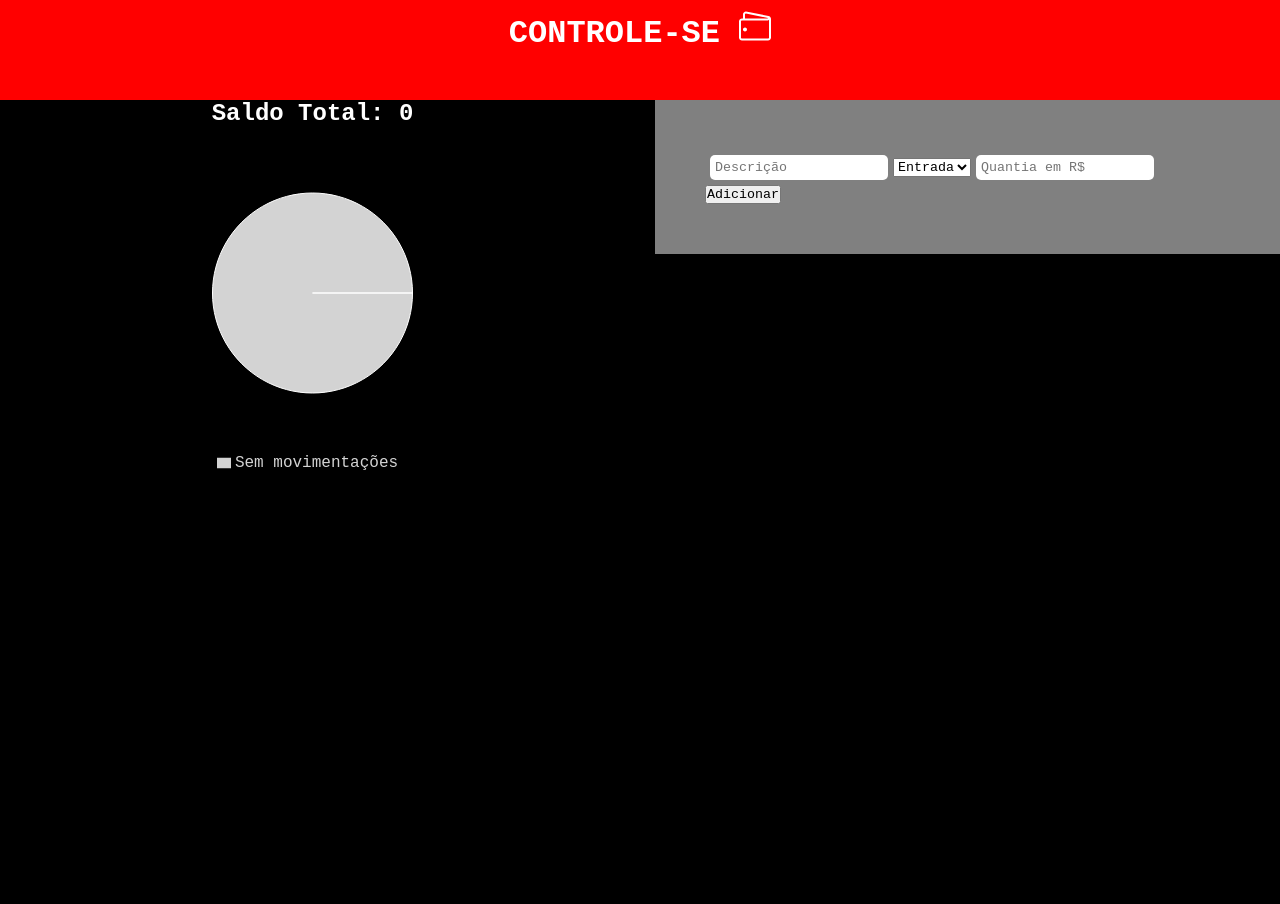
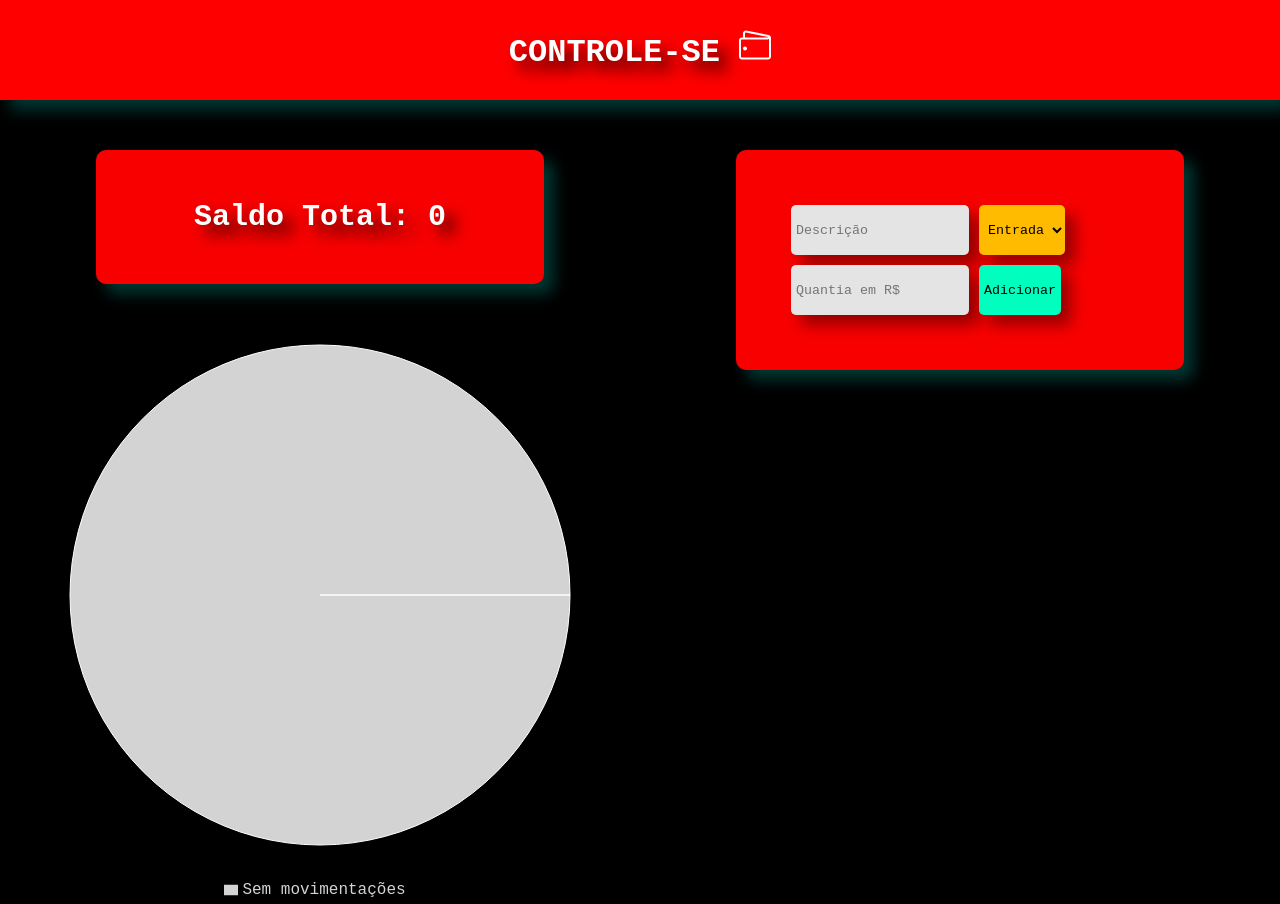
Before and after one commit to Felipesaraiva113/controle-se, a React (Vite) app: page / in a window 1280 px wide. Before the commit the page ends 800 px from the top, so only its background shows below. Built offline with nearby package versions, Linux system fonts and the light colour scheme.

Commit message:
continuar a configuração do css

```diff
--- a/src/App.jsx
+++ b/src/App.jsx
@@ -4,6 +4,7 @@ import TransactionForm from './components/TransactionForm';
 import './styles/global.css';
 import TransactionList from './components/TransactionList';
 import GraficoFinanceiro from './components/PieChart';
+import classes from './components/App.module.css'
 
 function App() {
   const [transactions, SetTransactions] = useState(() => {
@@ -27,8 +28,8 @@ function App() {
       <PrimeiroComponente/>
       <div className='grid-layout'>
         <div className='painel-esquerdo'>
-          <h2>Saldo Total: {calcularSaldoTotal}</h2>
-          <GraficoFinanceiro transactions={transactions} />
+          <h2 className={classes.h2}>Saldo Total: {calcularSaldoTotal}</h2>
+            <GraficoFinanceiro transactions={transactions} />
         </div>
         <div className='painel-direito'>
           <TransactionForm onAddTransaction={addTransaction}
--- /dev/null
+++ b/src/components/App.module.css
@@ -0,0 +1,13 @@
+.h2 {
+    background-color: rgba(248, 0, 0, 1);
+    padding: 50px;
+    align-content: center;
+    width: 70%;
+    text-align: center;
+    border-radius: 10px;
+    margin-top: 50px;
+    box-shadow: 10px 10px 15px rgba(6, 184, 169, 0.3);
+    text-shadow: 10px 10px 15px rgba(0, 0, 0, 0.8);
+    margin-bottom: 20px;
+    font-size: 30px;
+}
--- a/src/components/Form.module.css
+++ b/src/components/Form.module.css
@@ -1,10 +1,38 @@
 .form {
-    background-color: gray;
+    background-color: rgba(248, 0, 0, 1);
     padding: 50px;
+    align-content: center;
+    width: 70%;
+    border-radius: 10px;
+    margin-top: 50px;
+    box-shadow: 10px 10px 15px rgba(6, 184, 169, 0.3);
 }
 .input {
     padding: 5px;
     margin: 5px;
     border-radius: 5px;
     border: none;
+    height: 50px;
+    box-shadow: 10px 10px 15px rgba(0, 0, 0, 0.4);
+    background-color: rgb(228, 228, 228);
+    color: black;
 }
+.button {
+    padding: 5px;
+    margin: 5px;
+    border-radius: 5px;
+    border: none;
+    height: 50px;
+    box-shadow: 10px 10px 15px rgba(0, 0, 0, 0.4);
+    cursor: pointer;
+    background-color: rgb(0, 255, 191);
+}
+.select {
+    padding: 5px;
+    margin: 5px;
+    border-radius: 5px;
+    border: none;
+    height: 50px;
+    box-shadow: 10px 10px 15px rgba(0, 0, 0, 0.4);
+    background-color: rgb(255, 187, 0);
+}
--- a/src/components/PieChart.jsx
+++ b/src/components/PieChart.jsx
@@ -25,14 +25,14 @@ export default function GraficoFinanceiro({ transactions = [] }) {
     cores = [COR_ENTRADA, COR_SAIDA];
   }
   return (
-    <div style={{ width: '100%', height: 350 }}>
-      <ResponsiveContainer width="100%" height="100%">
+    <div style={{ width: '100%', height: 600 }} >
+      <ResponsiveContainer width="100%" height="100%" >
         <PieChart>
           <Pie
             data={dataGrafico}
             cx="50%"
             cy="50%"
-            outerRadius={100}
+            outerRadius={250}
             dataKey="value"
           >
             {dataGrafico.map((entry, index) => (
--- a/src/components/Title.module.css
+++ b/src/components/Title.module.css
@@ -4,10 +4,14 @@
     margin-top: 0px;
     width: 100%;
     height: 100px;
+    box-shadow: 10px 10px 15px rgba(6, 184, 169, 0.3);
+    display: flex;
+  justify-content: center; /* Centraliza horizontalmente */
+  align-items: center;
 }
 
 .h1 {
     color: white;
-    text-align: center;
+    text-shadow: 10px 10px 15px rgba(0, 0, 0, 0.8);
 
 }
--- a/src/components/TransactionForm.jsx
+++ b/src/components/TransactionForm.jsx
@@ -29,7 +29,7 @@ function TransactionForm({ onAddTransaction, dataFormatada }) {
         setType('entrada');
     };
     return (
-        <form onSubmit={handleSubmit} className={classes.form}>
+        <form onSubmit={handleSubmit} className={classes.form} id="form">
             <input
                 type="text"
                 placeholder="Descrição"
@@ -40,6 +40,7 @@ function TransactionForm({ onAddTransaction, dataFormatada }) {
             <select
                 value={type}
                 onChange={(e) => setType(e.target.value)}
+                className={classes.select}
             >
                 <option value='entrada'>Entrada</option>
                 <option value='saida'>Saída</option>
@@ -51,7 +52,7 @@ function TransactionForm({ onAddTransaction, dataFormatada }) {
                 onChange={(e) => setAmount(e.target.value)}
                 className={classes.input}
             />
-            <button type="submit">Adicionar</button>
+            <button type="submit" className={classes.button}>Adicionar</button>
         </form>
     );
 }
--- a/src/styles/global.css
+++ b/src/styles/global.css
@@ -3,10 +3,12 @@
     padding: 0;
     box-sizing: border-box;
     font-family: 'Courier New', Courier, monospace;
+
 }
 body {
     background-color: black;
     color: white;
+
 }
 .app {
   display: flex;
@@ -26,7 +28,6 @@ body {
 .grid-layout {
   display: grid;
   grid-template-columns: 1fr 1fr;
-  gap: 30px;
   width: 100%;
 }
 .painel-esquerdo {
@@ -39,9 +40,12 @@ body {
   display: flex;
   flex-direction: column;
   gap: 20px; /* Espaçamento entre o Formulário e a Listagem */
+  align-items: center;
+  justify-content: flex-start;
 }
 @media (max-width: 768px) {
   .grid-layout {
     grid-template-columns: 1fr;
   }
+
 }
```
